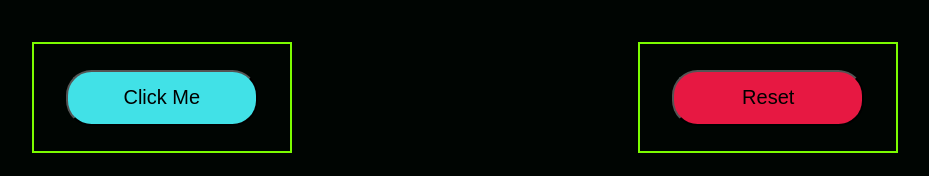
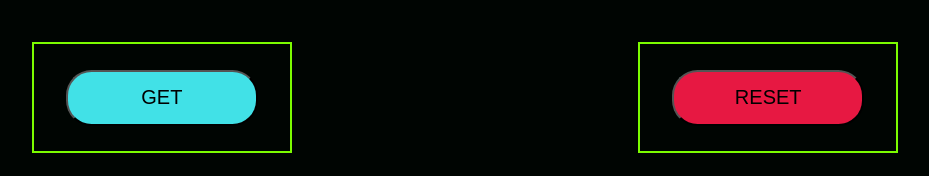
Before and after one commit to ashutosh0308/Age-In-Days, a plain HTML site: page index.html in a window 1280 px wide. Shown: the part 209-385 px from the top of the page, without its empty margins (175-1104 px from the left). Drawn offline with Linux system fonts and the light colour scheme.

Commit message:
Update index.html

```diff
--- a/index.html
+++ b/index.html
@@ -17,10 +17,10 @@
         </div>
         <div class="box-1">
             <div>
-                <button class="btn" onclick="ageInDays()" >Click Me</button>
+                <button class="btn" onclick="ageInDays()" >GET</button>
             </div>
             <div>
-                <button class="btn" id="reset" onclick="reset()">Reset</button>
+                <button class="btn" id="reset" onclick="reset()">RESET</button>
             </div>
         </div>
         <div class='box-1'>
```
